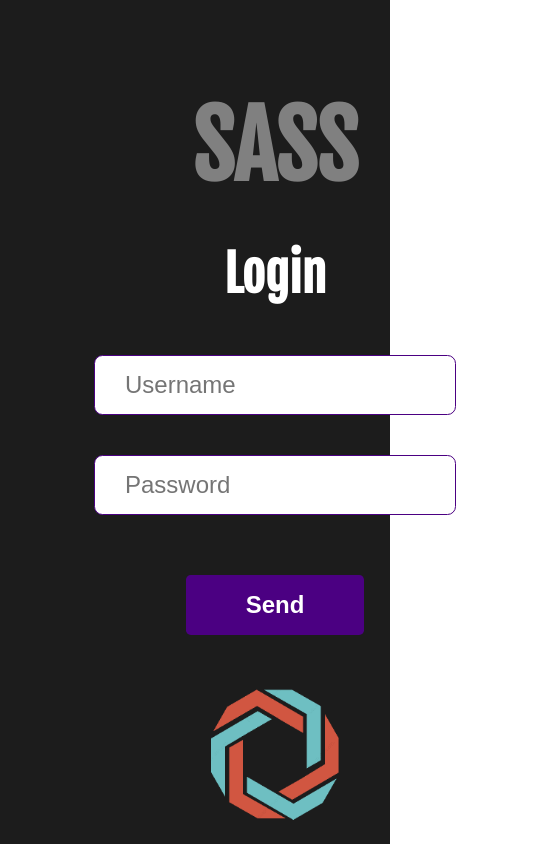
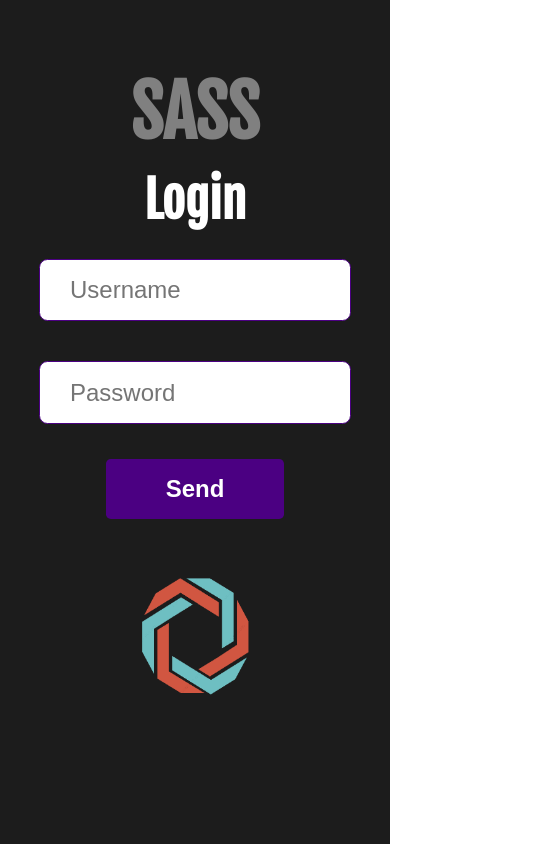
Before and after one commit to P-S-A-S-S/ReactSASS, a React (Create React App) app: page / in a window 390 px wide. Shown: the whole page, 550 px wide, since content can reach past the window. Built offline with nearby package versions, Linux system fonts and the light colour scheme.

Commit message:
Responsive

```diff
--- a/src/components/Login.jsx
+++ b/src/components/Login.jsx
@@ -7,7 +7,7 @@
     return (
         <div className="logincontainer">
             <div className="loginpage">
-                <h1 className="title">SASS</h1>
+                <h1 className="Ltitle">SASS</h1>
                 <h2 className="subtitle">Login</h2>
                 <form className="login">
                     <input className="inputField" type="text" name="username" placeholder="Username" />
--- a/src/components/Multicmd.jsx
+++ b/src/components/Multicmd.jsx
@@ -94,7 +94,7 @@
                                         <span id="file-chosen">No .sh script loaded</span>
                                         <label className="loadBtn" htmlFor="actual-btn">Load File</label>
                                 </div>
-                                <button className="mainCmd buttonCmd" onClick={ async (e)=>{e.preventDefault(); await sendCommands(command, checks); NotificationManager.success("Comando enviado")}} type="submit" value="Submit" text="btn">Send</button>
+                                <button className="mainCmd buttonCmd" onClick={ async (e)=>{e.preventDefault(); await sendCommands(command, checks); NotificationManager.success("Command sent")}} type="submit" value="Submit" text="btn">Send</button>
                         </form>
                 </div>
 
--- a/src/components/Settings.jsx
+++ b/src/components/Settings.jsx
@@ -9,8 +9,8 @@
         <div className="Settingscontainer">
             <Header/>
             <div className="Settingspage">
-                <h2 className="subtitle">Settings</h2>
-                <h1 className="title">SASS</h1>
+                <h2 className="subtitleS">Settings</h2>
+                <h1 className="Stitle">SASS</h1>
                 <form className="Settings">
                     <input className="inputField" type="text" name="username" placeholder="New username"/>
                     <input className="inputField" type="password" name="password" placeholder="New password"/>
--- a/src/helpers/connect.js
+++ b/src/helpers/connect.js
@@ -1,7 +1,7 @@
 const DEBUG = false;
 
 function connect(endpoints, setEndpoints, outArr, setOutArr) {
-    var ws = new WebSocket('ws://localhost:8081');
+    var ws = new WebSocket('wss://localhost:5000');
     ws.onopen = function() {
             if(DEBUG) console.log("Connection started");
 
--- a/src/styles/column.css
+++ b/src/styles/column.css
@@ -36,6 +36,7 @@
     display: flex;
     justify-content: center;
     align-items: center;
+    background: #161616;
 }
 .colfooter > p {
     color: #5B666E;
@@ -100,3 +101,27 @@
     background: white !important;
     color: black !important;
 }
+
+@media (max-width: 414px) {
+    .Column{
+        width: 70%;
+        z-index: 1000;
+    }
+    .colOptions >  div > p{
+        font-size: 25px;
+    }
+    .colLogout >  p{
+        font-size: 25px;
+    }
+    .colmulticmd > div, .colhistory > div, .colsettings > div, .colLogout > div {
+        background: #EDEDED;
+        border-radius: 3em;
+        display: flex;
+        align-items: center;
+        justify-content: center;
+        height: 50px;
+        width: 50px;
+        margin-left: 25px;
+        margin-right: 20px;
+    }
+}
--- a/src/styles/login.css
+++ b/src/styles/login.css
@@ -5,9 +5,11 @@
     height: 100vh;
     width: 100%;
     background-color: rgb(28, 28, 28);
+    justify-content: center;
+    align-items: center;
 }
 
-.title{
+.Ltitle{
     text-align: center;
     color: gray;
     font-size: 90px;
@@ -26,7 +28,6 @@
     flex-direction: column;
     height: 78vh;
     width: 100%;
-    padding: 80px;
 }
 
 .login {
@@ -62,3 +63,41 @@
     width: 150px;
     margin-top: 70px;
 }
+
+@media (max-width: 414px) {
+    .logincontainer{
+        overflow-y: auto;
+    }
+    .Ltitle{
+        text-align: center;
+        color: gray;
+        font-size: 70px;
+        margin: -25px 0 5px 0;
+    }
+    .subtitle{
+        text-align: center;
+        color: #ffffff;
+        font-size: 50px;
+        margin: 8px;
+    }
+    .inputField{
+        width: 250px;
+        height: 35px;
+        margin: 20px;
+        padding: 15px 30px 15px 30px;
+        font-size: 24px;
+        border-radius: 1vh;
+        border: 1px solid indigo;
+    }
+    .sendform{
+        margin-top: 15px;
+    }
+    .sasslogo {
+        align-self: center;
+        text-align: center;
+        color: #ffffff;
+        height: 125px;
+        width: 125px;
+        margin-top: 55px;
+    }
+}
--- a/src/styles/settings.css
+++ b/src/styles/settings.css
@@ -6,14 +6,14 @@
     background-color: rgb(0, 0, 0);
 }
 
-.title{
+.Stitle{
     text-align: center;
     color: gray;
     font-size: 90px;
     margin: 10px;
 }
 
-.subtitle{
+.subtitleS{
     text-align: center;
     color: #ffffff;
     font-size: 50px;
@@ -69,3 +69,40 @@
     width: 150px;
     margin-top: 70px;
 }
+@media (max-width: 414px) {
+    .logincontainer{
+        overflow-y: auto;
+    }
+    .Stitle{
+        text-align: center;
+        color: gray;
+        font-size: 70px;
+        margin: 0px 0 5px 0;
+    }
+    .subtitle{
+        text-align: center;
+        color: #ffffff;
+        font-size: 50px;
+        margin: 8px;
+    }
+    .inputField{
+        width: 250px;
+        height: 35px;
+        margin: 20px;
+        padding: 15px 30px 15px 30px;
+        font-size: 24px;
+        border-radius: 1vh;
+        border: 1px solid indigo;
+    }
+    .sendform{
+        margin-top: 15px;
+    }
+    .sasslogo {
+        align-self: center;
+        text-align: center;
+        color: #ffffff;
+        height: 125px;
+        width: 125px;
+        margin-top: 55px;
+    }
+}
```
